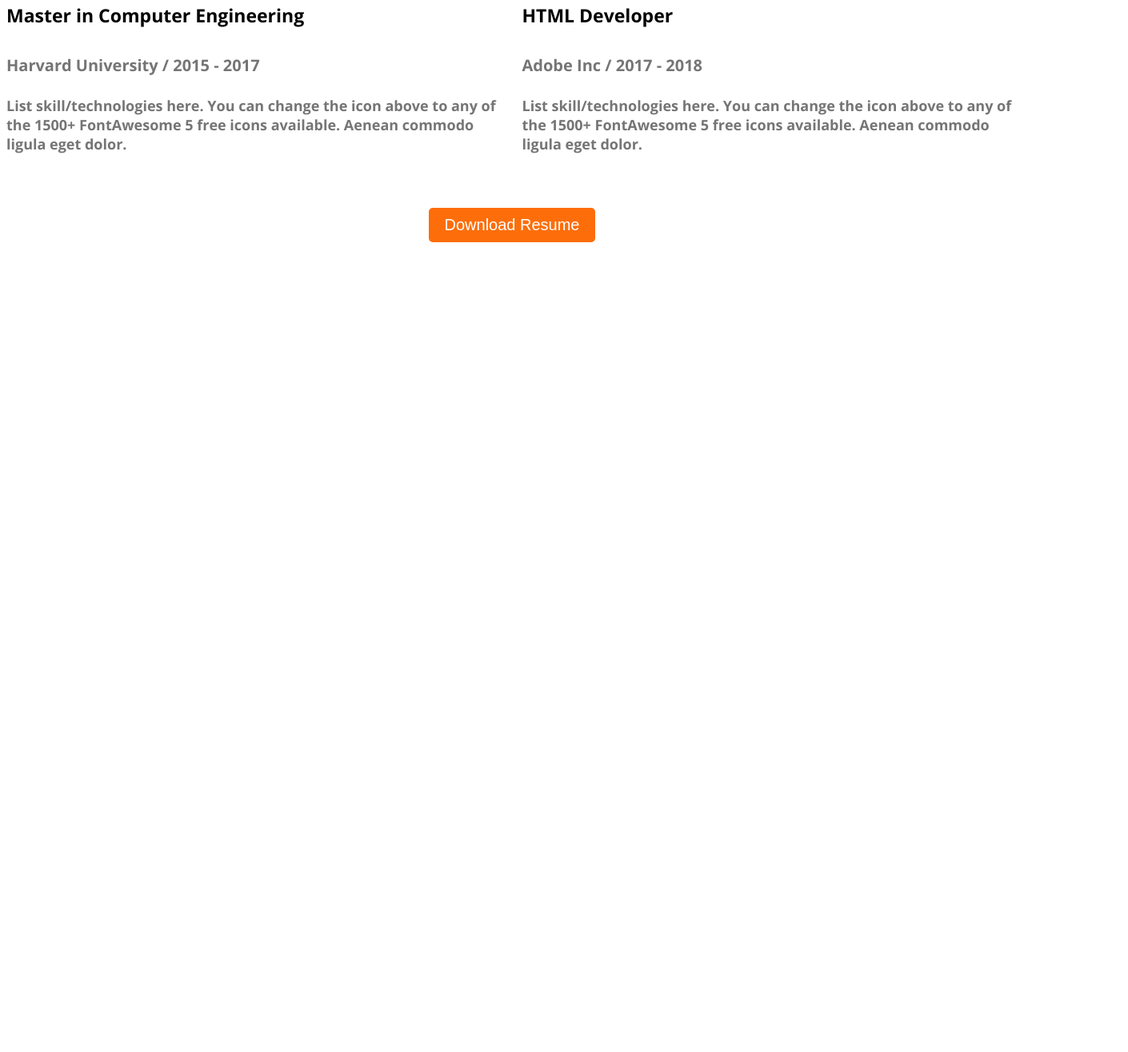
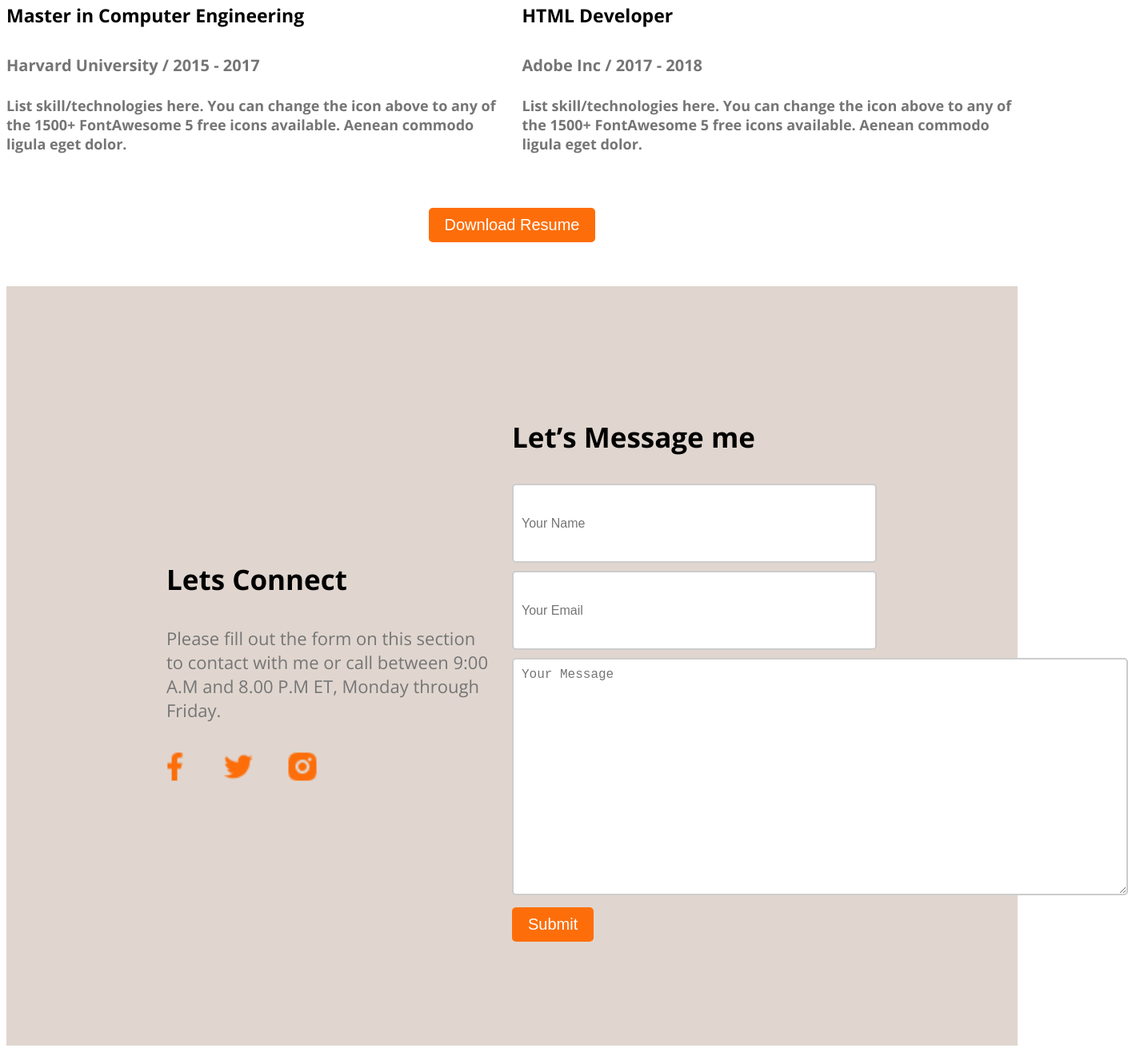
Before and after one commit to sdsrinathdas/My-projects, a plain HTML site: page index.html in a window 1280 px wide. Shown: the part 2974-4290 px from the top of the page at 80% size, 1410 px wide, since content can reach past the window. Before the commit the page ends 3332 px from the top, so only its background shows below. Drawn offline with nearby package versions, Linux system fonts and the light colour scheme.

Commit message:
new code added

```diff
--- a/index.html
+++ b/index.html
@@ -135,10 +135,12 @@
                 </p>
               </div>
             </div>
-            <hr>
+            <hr />
             <div class="resume-experience">
               <h4 class="experience-title">Master in Computer Engineering</h4>
-              <h5 class="experience-subtitle">Harvard University / 2015 - 2017</h5>
+              <h5 class="experience-subtitle">
+                Harvard University / 2015 - 2017
+              </h5>
               <div class="experience-description">
                 <p class="resume-description">
                   List skill/technologies here. You can change the icon above to
@@ -147,10 +149,12 @@
                 </p>
               </div>
             </div>
-            <hr>
+            <hr />
             <div class="resume-experience">
               <h4 class="experience-title">Master in Computer Engineering</h4>
-              <h5 class="experience-subtitle">Harvard University / 2015 - 2017</h5>
+              <h5 class="experience-subtitle">
+                Harvard University / 2015 - 2017
+              </h5>
               <div class="experience-description">
                 <p class="resume-description">
                   List skill/technologies here. You can change the icon above to
@@ -173,7 +177,7 @@
                 </p>
               </div>
             </div>
-            <hr>
+            <hr />
             <div class="resume-experience">
               <h4 class="experience-title">Jr. Font End Developer</h4>
               <h5 class="experience-subtitle">Dribbble Inc / 2018 - 2022</h5>
@@ -185,7 +189,7 @@
                 </p>
               </div>
             </div>
-            <hr>
+            <hr />
             <div class="resume-experience">
               <h4 class="experience-title">HTML Developer</h4>
               <h5 class="experience-subtitle">Adobe Inc / 2017 - 2018</h5>
@@ -205,6 +209,35 @@
         </div>
       </section>
     </main>
-    <footer></footer>
+    <footer class="color-secondary">
+      <section class="footer-collum">
+        <h3 class="footer-title">Lets Connect</h3>
+        <p class="footer-description">
+          Please fill out the form on this section to contact with me or call
+          between 9:00 A.M and 8.00 P.M ET, Monday through Friday.
+        </p>
+        <div>
+          <a href="http://"><img src="images/icons/facebook.png" alt="" /></a>
+          <a href="http://"><img src="images/icons/twitter.png" alt="" /></a>
+          <a href="http://"><img src="images/icons/insta.png" alt="" /></a>
+        </div>
+      </section>
+      <section class="footer-collum">
+        <h3 class="footer-title">Let’s Message me</h3>
+        <form action="">
+          <input type="text" placeholder="Your Name" />
+          <input type="email" placeholder="Your Email" />
+          <textarea
+            name=""
+            id=""
+            cols="30"
+            rows="30"
+            placeholder="Your Message"
+            style="width: 746px; height: 273px;"
+          ></textarea>
+          <button class="btn-primary">Submit</button>
+        </form>
+      </section>
+    </footer>
   </body>
 </html>
--- a/portfolio.css
+++ b/portfolio.css
@@ -225,3 +225,43 @@ main{
 /* resume section end */
 
 /* main section end */
+
+/* footer section start */
+
+footer{
+    display: flex;
+    gap: 30px;
+    justify-content: space-between;
+    align-items: center;
+    padding: 130px 200px;
+}
+
+.footer-collum{
+    width: 50%;
+}
+
+.footer-title{
+    font-size: 35px;
+    font-weight: bold;
+}
+
+footer p{
+    font-size: 22px;
+    color: #757575;
+}
+
+footer a img {
+    margin: 13px 45px 15px -11px;
+    width: 42px;
+}
+
+input[type="text"], input[type="email"], textarea {
+    width: 100%;
+    height: 75px;
+    padding: 10px;
+    border: 2px solid #ccc;
+    border-radius: 5px;
+    font-size: 16px;
+    margin-bottom: 10px;
+}
+/* footer section end */
```
